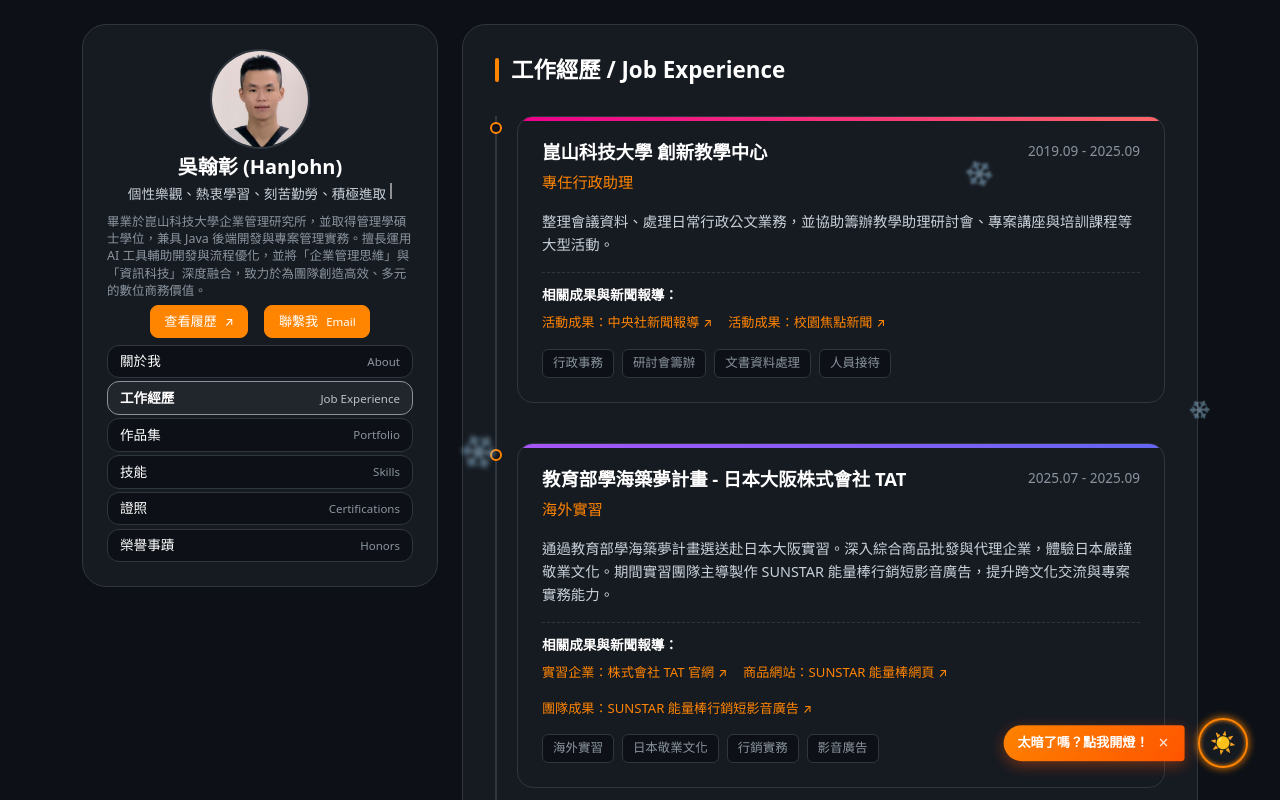
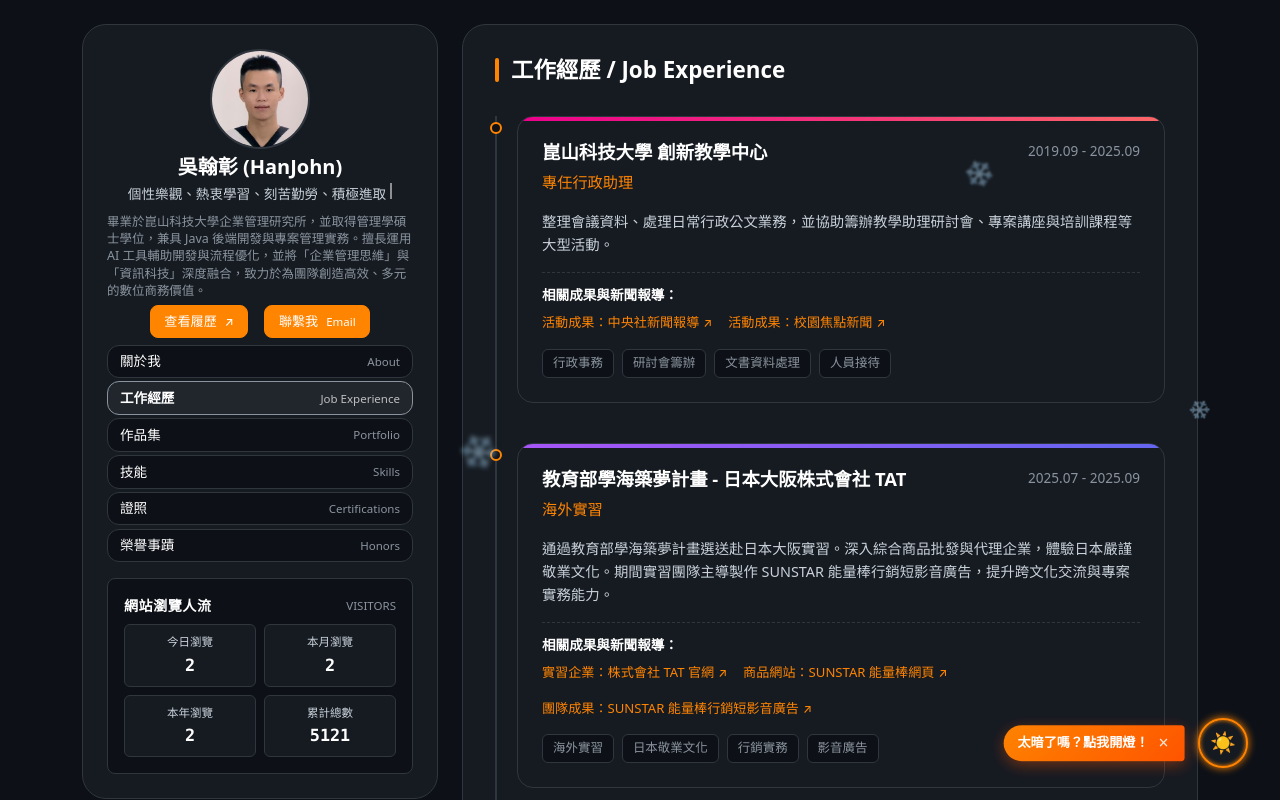
Before and after one commit to G120L010/my-profile-website, a Vue app: page / in a window 1280 px wide. Shown: the top 800 px of the page. Built offline with nearby package versions, Linux system fonts and the light colour scheme.

Commit message:
0722人流計數器

```diff
--- a/src/App.vue
+++ b/src/App.vue
@@ -124,6 +124,40 @@
               </RouterLink>
             </div>
 
+            <!-- 全站人流計數器面板卡片：展示日、月、年與累計人流數據 -->
+            <div class="visitor-counter-box mt-3 p-3 rounded-3">
+              <div class="visitor-counter-header d-flex justify-content-between align-items-center mb-2">
+                <span class="visitor-title-text fw-bold">網站瀏覽人流</span>
+                <span class="visitor-sub-text">Visitors</span>
+              </div>
+              <div class="row g-2 text-center visitor-stats-grid">
+                <div class="col-6">
+                  <div class="visitor-stat-card p-2 rounded-2">
+                    <div class="visitor-stat-label">今日瀏覽</div>
+                    <div class="visitor-stat-number">{{ visitorStats.today }}</div>
+                  </div>
+                </div>
+                <div class="col-6">
+                  <div class="visitor-stat-card p-2 rounded-2">
+                    <div class="visitor-stat-label">本月瀏覽</div>
+                    <div class="visitor-stat-number">{{ visitorStats.month }}</div>
+                  </div>
+                </div>
+                <div class="col-6">
+                  <div class="visitor-stat-card p-2 rounded-2">
+                    <div class="visitor-stat-label">本年瀏覽</div>
+                    <div class="visitor-stat-number">{{ visitorStats.year }}</div>
+                  </div>
+                </div>
+                <div class="col-6">
+                  <div class="visitor-stat-card p-2 rounded-2">
+                    <div class="visitor-stat-label">累計總數</div>
+                    <div class="visitor-stat-number">{{ visitorStats.total }}</div>
+                  </div>
+                </div>
+              </div>
+            </div>
+
           </div>
         </div>
 
@@ -145,9 +179,9 @@
 // 引入全站的 CSS 樣式定義檔
 import '@/assets/css/App.css'
 
-// 引入 App.vue 大外殼專屬的 Composable 業務邏輯檔 (打字機、深淺色切換邏輯)
+// 引入 App.vue 大外殼專屬的 Composable 業務邏輯檔 (打字機、深淺色切換與人流計數邏輯)
 import { useAppView } from '@/assets/js/App.js'
 
-// 解構取出打字機文字、主題模式變數、切換主題方法、置頂按鈕狀態、置頂方法及提示氣泡變數，以在 Template 模板中做變數綁定與顯示
-const { displayText, isDarkMode, toggleTheme, showScrollTopBtn, scrollToTop, showThemeTip } = useAppView()
+// 解構取出打字機文字、主題模式變數、切換主題方法、置頂按鈕狀態、置頂方法、提示氣泡變數及人流計數物件，以在 Template 模板中做變數綁定與顯示
+const { displayText, isDarkMode, toggleTheme, showScrollTopBtn, scrollToTop, showThemeTip, visitorStats } = useAppView()
 </script>
--- a/src/assets/css/App.css
+++ b/src/assets/css/App.css
@@ -729,3 +729,50 @@
     transform: translateY(-50%) translateX(-5px);
   }
 }
+
+/* ========================================== */
+/* 全站人流計數器面板樣式與主題適配           */
+/* ========================================== */
+
+.visitor-counter-box {
+  background-color: var(--bg-btn);
+  border: 1px solid var(--border-color);
+  transition: background-color 0.4s ease, border-color 0.4s ease;
+}
+
+.visitor-title-text {
+  color: var(--text-main);
+  font-size: 0.88rem;
+  letter-spacing: 0.5px;
+}
+
+.visitor-sub-text {
+  color: var(--text-muted);
+  font-size: 0.72rem;
+  text-transform: uppercase;
+}
+
+.visitor-stat-card {
+  background-color: var(--bg-card);
+  border: 1px solid var(--border-color);
+  transition: all 0.3s ease;
+}
+
+.visitor-stat-card:hover {
+  transform: translateY(-2px);
+  border-color: var(--profile-btn-solid-bg);
+  box-shadow: 0 4px 12px rgba(255, 132, 0, 0.15);
+}
+
+.visitor-stat-label {
+  color: var(--text-sub);
+  font-size: 0.72rem;
+  margin-bottom: 2px;
+}
+
+.visitor-stat-number {
+  color: var(--text-main);
+  font-size: 1.05rem;
+  font-weight: 700;
+  font-family: 'SFMono-Regular', Consolas, 'Liberation Mono', Menlo, monospace;
+}
--- a/src/assets/js/App.js
+++ b/src/assets/js/App.js
@@ -109,6 +109,72 @@ export function useAppView() {
     }
   }
 
+  // 人流計數器變數：建立一個儲存今日、本月、本年與累計總人流的響應式物件
+  const visitorStats = ref({
+    today: 0,
+    month: 0,
+    year: 0,
+    total: 0
+  })
+
+  /**
+   * 人流計數器初始化與更新控制函式
+   * 透過本地存儲 (localStorage) 與日期檢查進行自動遞增與歸零
+   */
+  const initVisitorCounter = () => {
+    // 獲取當前系統時間並格式化為年月日字串
+    const now = new Date()
+    const currentYear = String(now.getFullYear())
+    const currentMonth = `${currentYear}-${String(now.getMonth() + 1).padStart(2, '0')}`
+    const currentDate = `${currentMonth}-${String(now.getDate()).padStart(2, '0')}`
+
+    // 預設參考基數 (讓網站剛發布時具備基礎的人流展示)
+    const baseStats = {
+      today: 18,
+      month: 356,
+      year: 2840,
+      total: 5120
+    }
+
+    // 試圖讀取本地存儲的人流數據與最後存取日期標籤
+    const savedStatsStr = localStorage.getItem('han_profile_visitor_stats')
+    const lastDate = localStorage.getItem('han_profile_visitor_last_date') || ''
+    const lastMonth = localStorage.getItem('han_profile_visitor_last_month') || ''
+    const lastYear = localStorage.getItem('han_profile_visitor_last_year') || ''
+
+    let stats = savedStatsStr ? JSON.parse(savedStatsStr) : { ...baseStats }
+
+    // 日期跨度判定與歸零重置邏輯
+    if (lastYear !== currentYear) {
+      stats.year = 1
+    }
+    if (lastMonth !== currentMonth) {
+      stats.month = 1
+    }
+    if (lastDate !== currentDate) {
+      stats.today = 1
+    }
+
+    // 會話紀錄檢查：若在此會話中首次載入頁面，則進行計數遞增
+    const hasVisitedSession = sessionStorage.getItem('han_profile_session_visited')
+    if (!hasVisitedSession) {
+      stats.today += 1
+      stats.month += 1
+      stats.year += 1
+      stats.total += 1
+      sessionStorage.setItem('han_profile_session_visited', 'true')
+    }
+
+    // 寫回本地存儲並更新當前日期標記
+    localStorage.setItem('han_profile_visitor_stats', JSON.stringify(stats))
+    localStorage.setItem('han_profile_visitor_last_date', currentDate)
+    localStorage.setItem('han_profile_visitor_last_month', currentMonth)
+    localStorage.setItem('han_profile_visitor_last_year', currentYear)
+
+    // 更新響應式狀態以渲染至視圖層
+    visitorStats.value = stats
+  }
+
   /**
    * 註冊 Vue 的生命週期鉤子
    * 當全站主外殼組件在網頁上正式渲染掛載完畢後自動觸發
@@ -116,6 +182,8 @@ export function useAppView() {
   onMounted(() => {
     // 呼叫打字機計時控制函式，正式啟動逐字打印的網頁文字動畫特效
     typeEffect()
+    // 初始化人流計數器
+    initVisitorCounter()
     // 網頁初始化一進來時，預設先在 html 標籤打上淺色模式的 data-theme="light" 屬性，確保畫面預設為白天模式
     // document.documentElement.setAttribute('data-theme', 'light')
     // 網頁初始化一進來時，預設先在 html 標籤打上深色模式的 data-theme="dark" 屬性，確保畫面預設為黑夜模式
@@ -152,6 +220,7 @@ export function useAppView() {
     toggleTheme,
     showScrollTopBtn,
     scrollToTop,
-    showThemeTip
+    showThemeTip,
+    visitorStats
   }
 }
```
Also changed, not shown: 1 other file (tests, documents, lock files or other folders).
